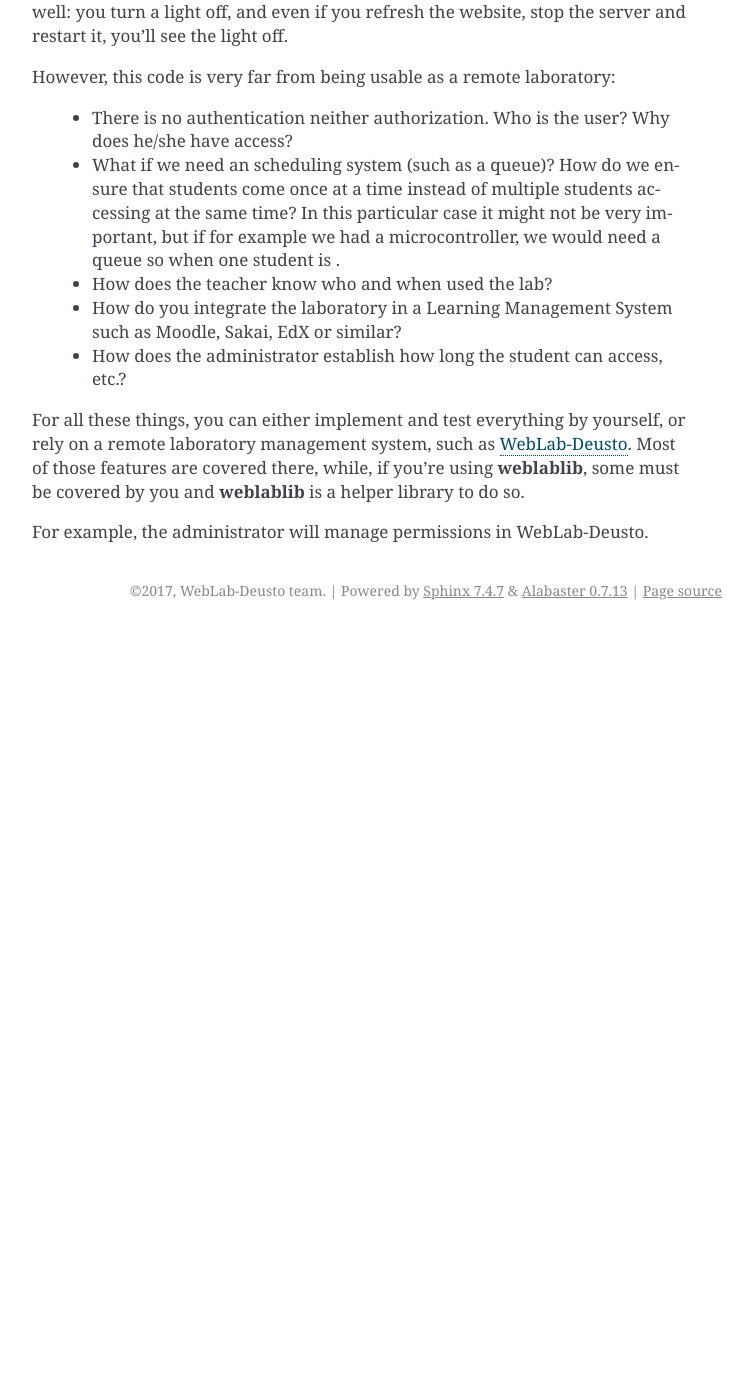
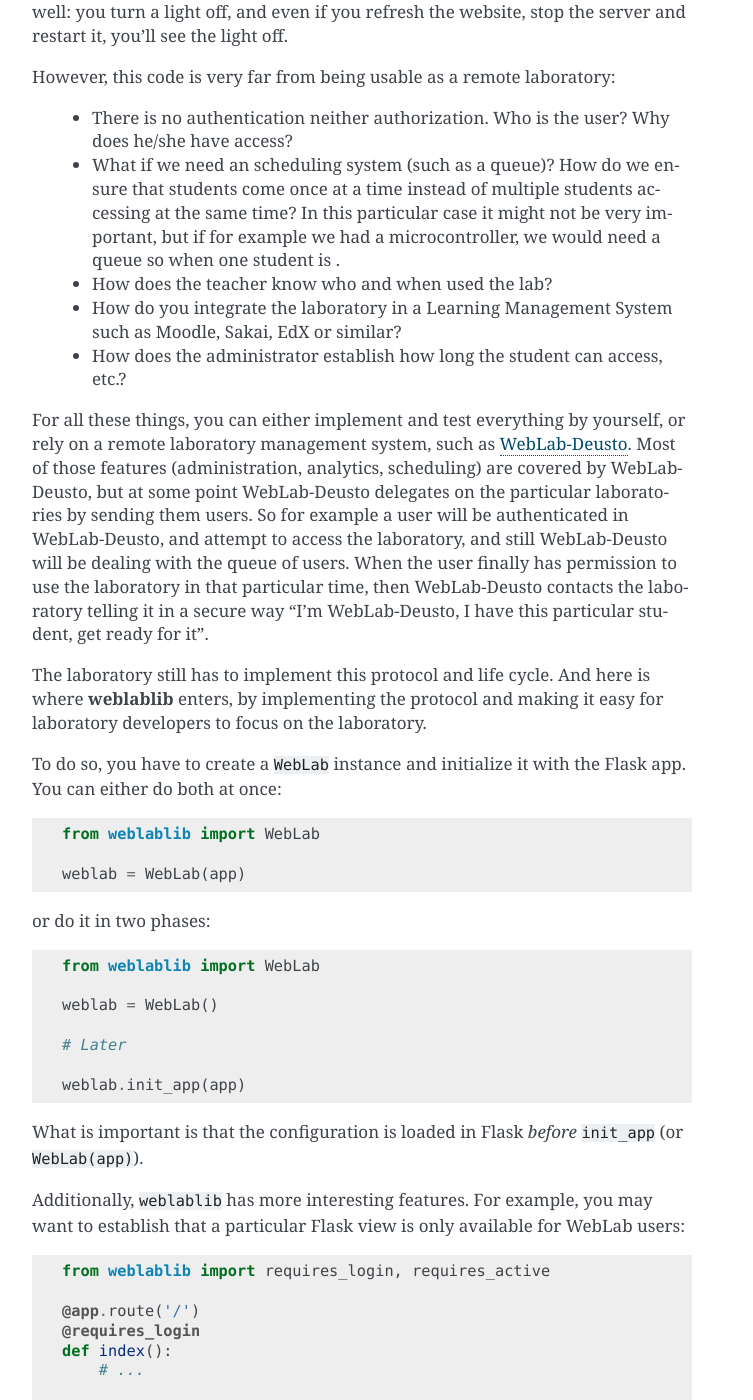
Before and after one commit to weblabdeusto/weblablib, a Sphinx documentation site: the page built from docs/source/quickstart.rst, in a window 1280 px wide and 1400 px high, scrolled down 8420 px. Shown: the whole window, without its empty margins (388-1141 px from the left). Built offline with Sphinx 7.4.7, drawn with Linux system fonts in a browser that asks for light colours; before the commit the page ends 9050 px from its top, so only the background shows below that; some of the changed text lies outside the part shown.

Commit message:
Keep working on the quickstart doc

```diff
--- a/docs/source/quickstart.rst
+++ b/docs/source/quickstart.rst
@@ -436,7 +436,67 @@ However, this code is very far from being usable as a remote laboratory:
 
 For all these things, you can either implement and test everything by yourself, or rely on a remote
 laboratory management system, such as `WebLab-Deusto <https://weblabdeusto.readthedocs.org/>`_. Most
-of those features are covered there, while, if you're using **weblablib**, some must be covered by
-you and **weblablib** is a helper library to do so.
+of those features (administration, analytics, scheduling) are covered by WebLab-Deusto, but at some
+point WebLab-Deusto delegates on the particular laboratories by sending them users. So for example a
+user will be authenticated in WebLab-Deusto, and attempt to access the laboratory, and still
+WebLab-Deusto will be dealing with the queue of users. When the user finally has permission to use
+the laboratory in that particular time, then WebLab-Deusto contacts the laboratory telling it in a
+secure way "I'm WebLab-Deusto, I have this particular student, get ready for it".
 
-For example, the administrator will manage permissions in WebLab-Deusto.
+The laboratory still has to implement this protocol and life cycle. And here is where **weblablib**
+enters, by implementing the protocol and making it easy for laboratory developers to focus on the
+laboratory.
+
+To do so, you have to create a ``WebLab`` instance and initialize it with the Flask app. You can
+either do both at once:
+
+.. code-block:: python
+
+   from weblablib import WebLab
+
+   weblab = WebLab(app)
+
+or do it in two phases:
+
+.. code-block:: python
+
+   from weblablib import WebLab
+
+   weblab = WebLab()
+
+   # Later
+
+   weblab.init_app(app)
+
+What is important is that the configuration is loaded in Flask *before* ``init_app`` (or ``WebLab(app)``).
+
+Additionally, ``weblablib`` has more interesting features. For example, you may want to establish that a
+particular Flask view is only available for WebLab users:
+
+.. code-block:: python
+
+   from weblablib import requires_login, requires_active
+
+   @app.route('/')
+   @requires_login
+   def index():
+       # ...
+
+   @app.route('/status')
+   @requires_active
+   def status():
+       # ...
+
+   @app.route('/lights/<number>/')
+   @requires_active
+   def light(number):
+       # ...
+
+In this case, you are defining that the view ``status`` and ``light`` can only be accessed by active WebLab
+users (users who have been assigned and whose time in the laboratory is not over); while the ``index`` view.
+
+
+
+# init_app
+# POLLING
+# LOGOUT
```
